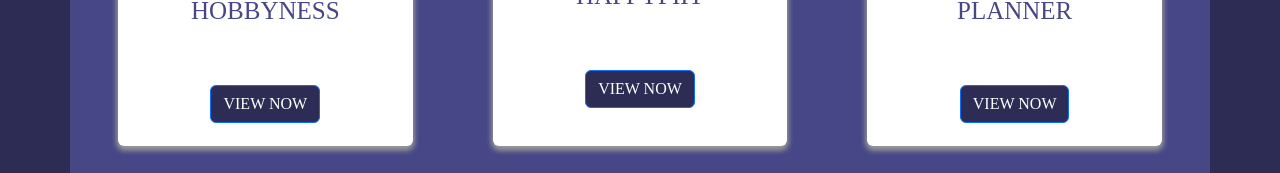
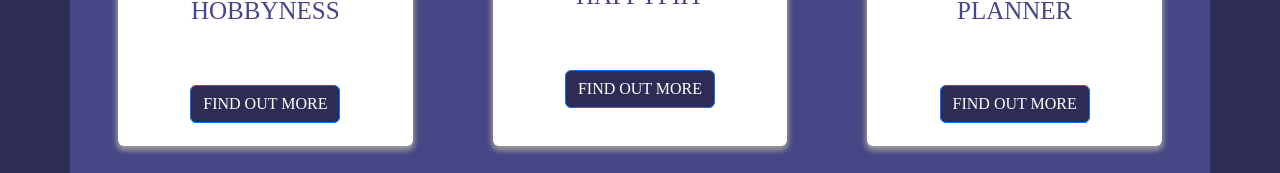
Before and after one commit to chrisma89/Chrisma-Caroline-Stephen, a React (Vite) app: page /projects in a window 1280 px wide. Shown: the part 442-615 px from the top of the page. Built offline with nearby package versions, Linux system fonts and the light colour scheme; a web font is replaced by a local one.

Commit message:
view now button changed to find out more

```diff
--- a/src/components/Projects/index.jsx
+++ b/src/components/Projects/index.jsx
@@ -14,7 +14,7 @@ function Projects ({id,image,name, github,deployed,skill, selectProject}) {
         <Card.Text style={{fontSize: "15px", padding: "10px", color : "#474787", textAlign : "center", fontFamily : "roboto-medium"}}>{skill}</Card.Text>
 
         <Button id={id}  style ={{backgroundColor : " #2C2C54", color : "white", margin : "5px", alignItems : "center", fontFamily : "roboto-medium"}} onClick={() => selectProject(id)}>
-        VIEW NOW
+        FIND OUT MORE
       </Button>
       </Card.Body>
     </Card>
```
